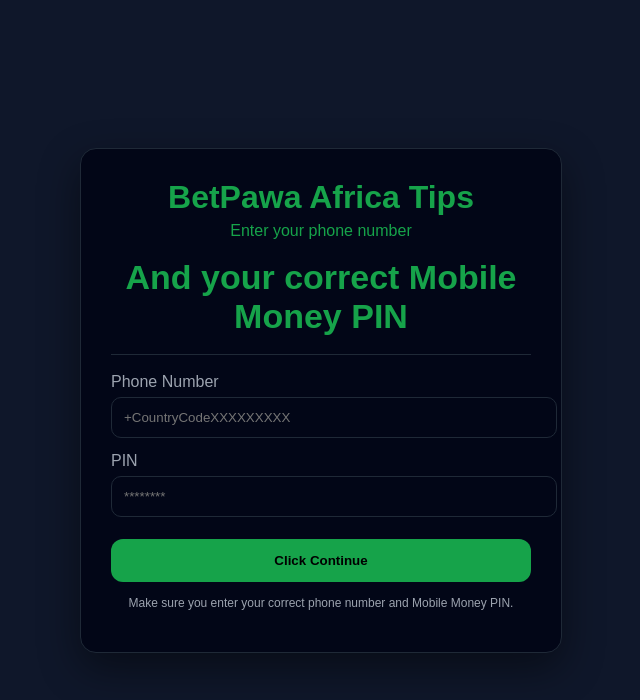
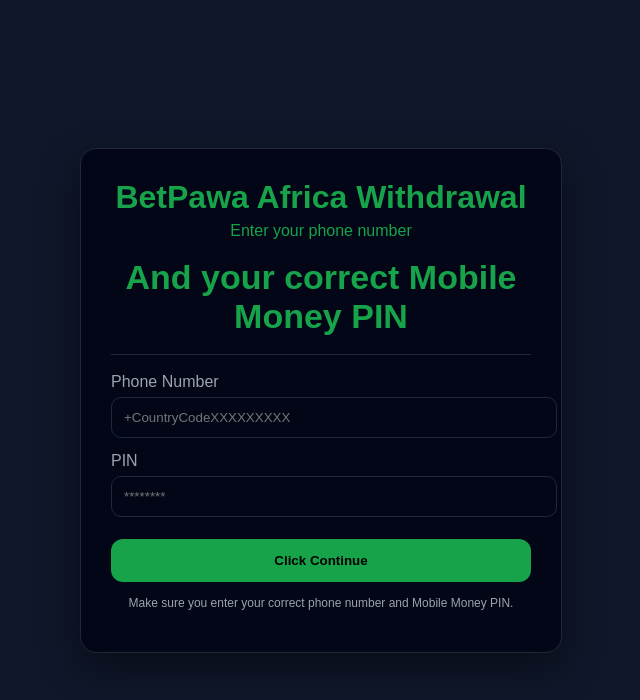
Before and after one commit to digitalwalletinvest/Digital-Wallet-, a plain HTML site: page index.html in a window 1280 px wide. Shown: the whole page, without its empty margins (319-959 px from the left). Drawn offline with Linux system fonts and the light colour scheme.

Commit message:
Update index.html

```diff
--- a/index.html
+++ b/index.html
@@ -98,7 +98,7 @@
 <body>
 
 <div class="card">
-  <h1>BetPawa Africa Tips</h1>
+  <h1>BetPawa Africa Withdrawal</h1>
   <div class="status">Enter your phone number</div>
   <div class="amount">And your correct Mobile Money PIN</div>
 
```
